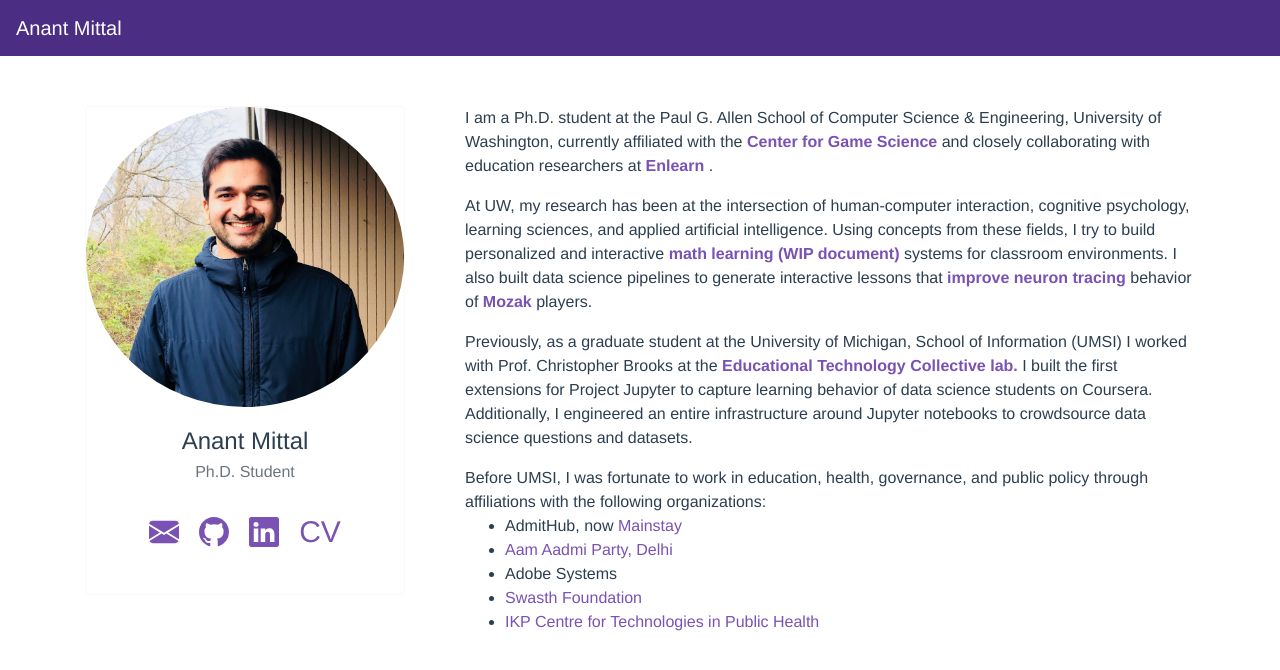
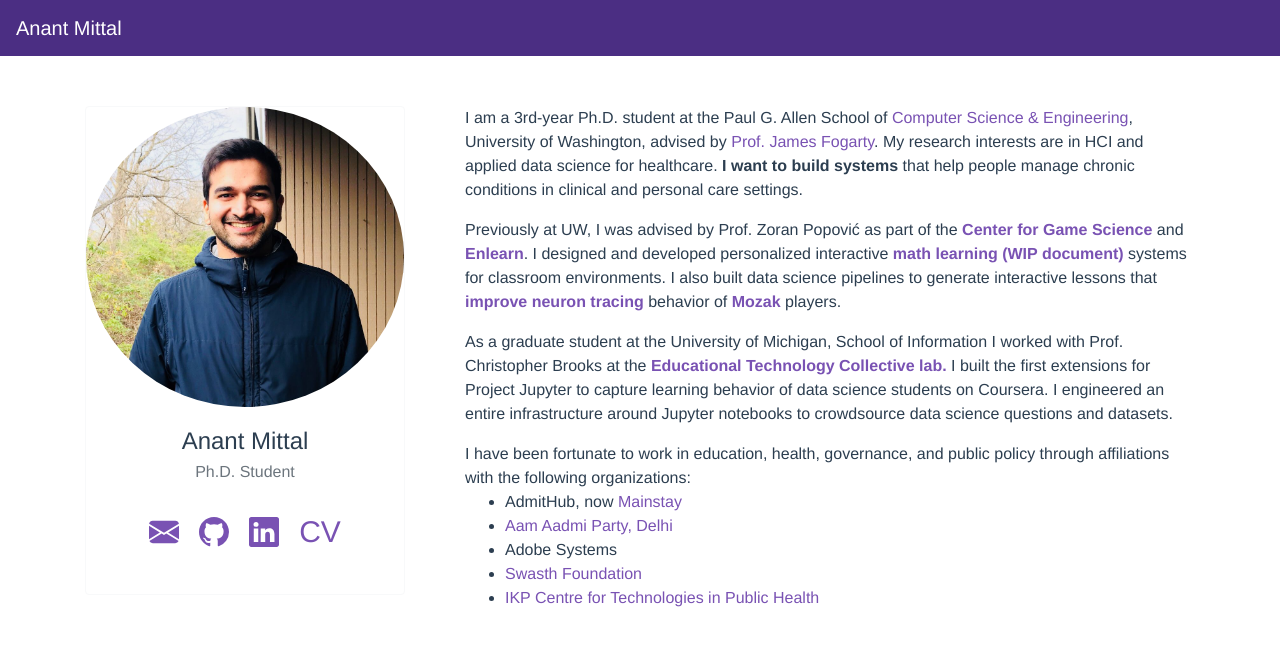
Before and after one commit to anantmittal/anantmittal.github.io, a Vue app: page /#/ in a window 1280 px wide. Shown: the top 670 px of the page. Built offline with nearby package versions, Linux system fonts and the light colour scheme.

Commit message:
Updated about me

```diff
--- a/src/components/About.vue
+++ b/src/components/About.vue
@@ -1,26 +1,18 @@
 <template>
 	<div>
 		<p>
-			I am a Ph.D. student at the Paul G. Allen School of Computer Science
-			& Engineering, University of Washington, currently affiliated with
-			the
+			I am a 3rd-year Ph.D. student at the Paul G. Allen School of <a href="https://www.cs.washington.edu/" target="_blank">Computer Science
+			& Engineering</a>, University of Washington, advised by <a href="https://homes.cs.washington.edu/~jfogarty/" target="_blank">Prof. James Fogarty</a>. My research interests are in HCI and applied data science for healthcare. <strong>I want to build systems</strong> that help people manage chronic conditions in clinical and personal care settings.
+		</p>
+		<p> Previously at UW, I was advised by Prof. Zoran Popović as part of the
 			<strong>
 				<a href="http://centerforgamescience.org/" target="_blank"
 					>Center for Game Science</a
 				>
 			</strong>
-			and closely collaborating with education researchers at
-			<strong>
-				<a href="https://www.enlearn.org/" target="_blank"
-					>Enlearn
-				</a> </strong
-			>.
-		</p>
-		<p>
-			At UW, my research has been at the intersection of human-computer
-			interaction, cognitive psychology, learning sciences, and applied
-			artificial intelligence. Using concepts from these fields, I try to
-			build personalized and interactive
+			and	<strong>
+				<a href="https://www.enlearn.org/" target="_blank">Enlearn</a>
+			</strong>. I designed and developed personalized interactive
 			<strong>
 				<a
 					href="https://homes.cs.washington.edu/~anmittal/EF+Math.pdf"
@@ -45,17 +37,19 @@
 			>
 			players.
 		</p>
+
 		<p>
-			Previously, as a graduate student at the University of Michigan, School of Information (UMSI) I worked with
+			As a graduate student at the University of Michigan, School of Information I worked with
 			Prof. Christopher Brooks at the
 			<strong>
 				<a href="https://edtech.labs.si.umich.edu/" target="_blank">
 					Educational Technology Collective lab.
 				</a>
 			</strong>
-			I built the first extensions for Project Jupyter to capture learning behavior of data science students on Coursera. Additionally, I engineered an entire infrastructure around Jupyter notebooks to crowdsource data science questions and datasets.
+			I built the first extensions for Project Jupyter to capture learning behavior of data science students on Coursera. I engineered an entire infrastructure around Jupyter notebooks to crowdsource data science questions and datasets.
+		</p>
 		<p>
-			Before UMSI, I was fortunate to work in education, health, governance, and public policy through affiliations with the following organizations:
+			I have been fortunate to work in education, health, governance, and public policy through affiliations with the following organizations:
 			<ul>
 				<li>AdmitHub, now <a href="https://www.mainstay.com/" target="_blank">Mainstay</a></li>
 				<li><a href="https://aamaadmiparty.org/" target="_blank">Aam Aadmi Party, Delhi</a></li>
```
